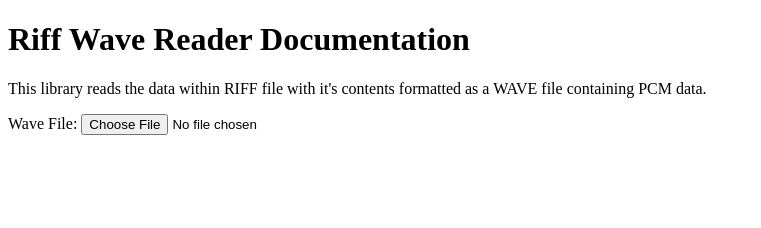
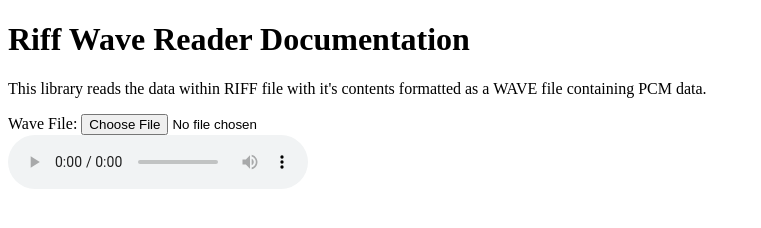
Before and after one commit to lewismoten/riff-wave-reader, a website: page docs/index.html in a window 1280 px wide. Shown: the whole page, without its empty margins (0-761 px from the left). Drawn offline with Linux system fonts and the light colour scheme.

Commit message:
chore: load embedded audio (#14)

```diff
--- a/docs/index.html
+++ b/docs/index.html
@@ -17,5 +17,6 @@
       as a WAVE file containing PCM data.
     </p>
     <form>Wave File: <input type="file" id="file" /></form>
+    <audio id="audio" preload controls="controls"></audio>
   </body>
 </html>
--- a/docs/index.js
+++ b/docs/index.js
@@ -1,7 +1,10 @@
 window.addEventListener("load", onLoad);
 var input;
+var audio;
+
 function onLoad() {
   input = document.getElementById("file");
+  audio = document.getElementById("audio");
   input.addEventListener("change", onChanged, false);
 }
 function onChanged() {
@@ -20,10 +23,7 @@ function onChanged() {
 
   const reader = new FileReader();
   reader.onload = function(e) {
-    alert(e.target.result);
-    // e.target.result
+    audio.src = e.target.result;
   };
   reader.readAsDataURL(field);
-
-  //alert(JSON.stringify(details, null, "  "));
 }
```
